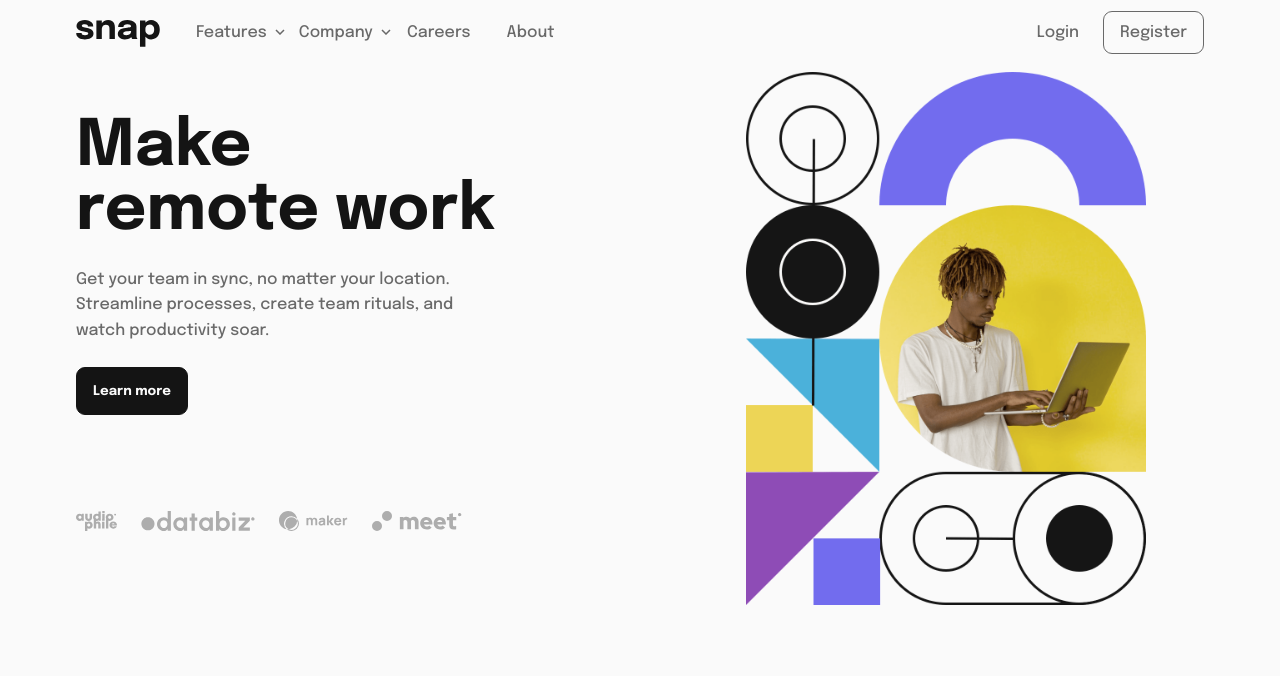
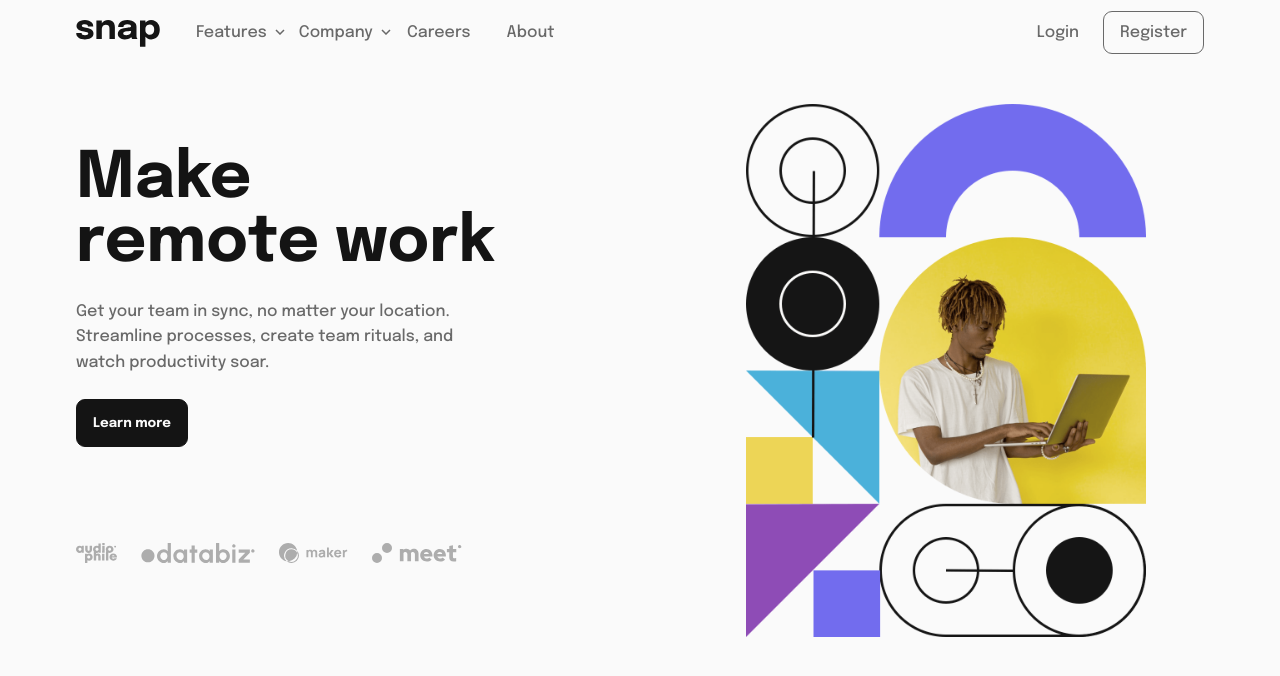
Before and after one commit to Shard-Codes/Intro-section-with-dropdown-navigation, a plain HTML site: page index.html in a window 1280 px wide. Drawn offline with Linux system fonts and the light colour scheme.

Commit message:
Update style.css

```diff
--- a/Css/style.css
+++ b/Css/style.css
@@ -179,6 +179,7 @@ button {
 .main {
   width: 100%;
   overflow: hidden;
+  padding: 2rem 0;
 }
 
 .hero {
```
